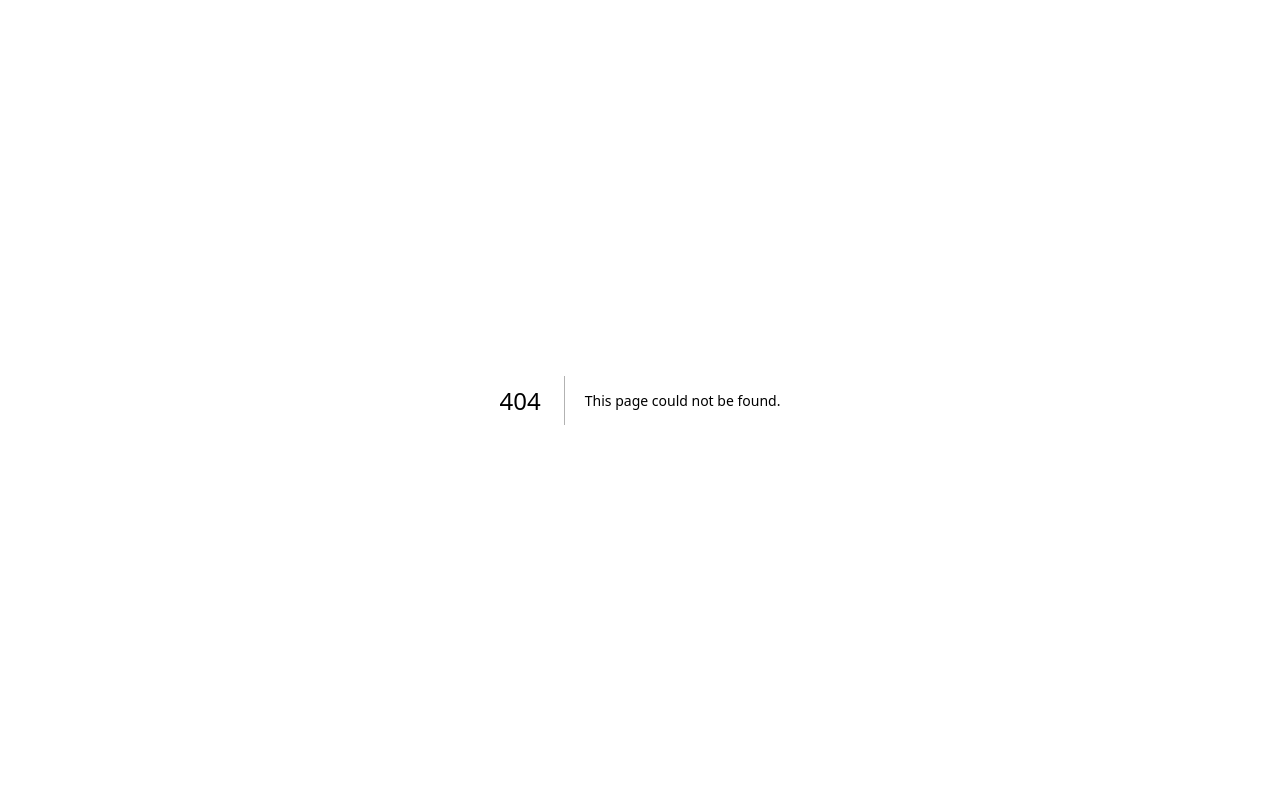
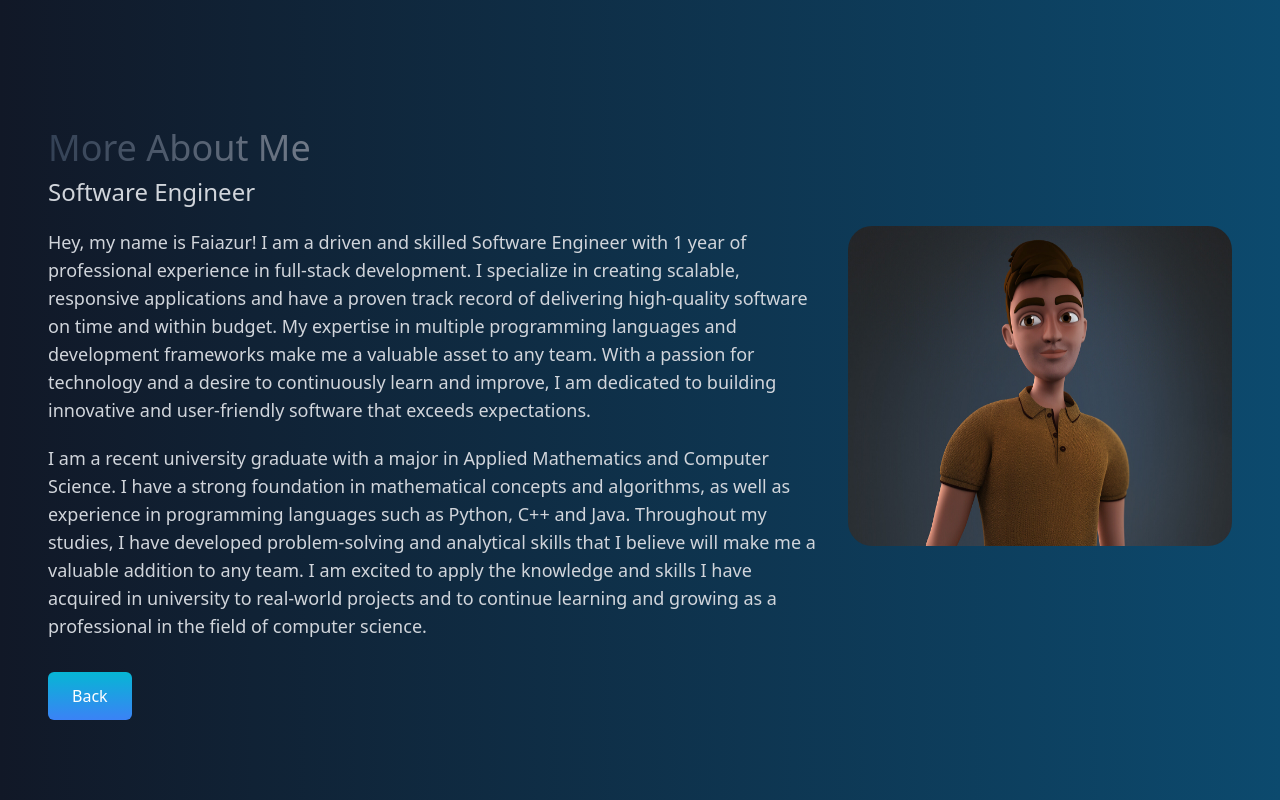
Before and after one commit to Siam63/portfolio-web-app, a Next.js app: page /AboutMePage in a window 1280 px wide. Before the commit this address had no page. Built offline with nearby package versions, Linux system fonts and the light colour scheme.

Commit message:
about me page added

```diff
--- /dev/null
+++ b/pages/AboutMePage.js
@@ -0,0 +1,48 @@
+import React from 'react'
+import selfie from '../public/cartoon-img.jpeg';
+import Image from 'next/image';
+
+function AboutMePage() {
+    return (
+        <div className="w-full h-screen bg-gradient-to-r from-gray-900 to-sky-900 p-4 text-white bg-white">
+            <div className="md:flex-row md:text-left text-center flex flex-col md:justify-evenly justify-center">
+                <div className="lg:max-w-3xl md:max-w-xl md:mt-28 flex flex-col">
+                    <h1 className="text-4xl bg-gradient-to-r from-slate-700 to-gray-200 bg-clip-text text-transparent">More About Me</h1>
+                    <p className="mt-2 text-2xl text-gray-300">Software Engineer</p>
+
+                    <p className="mt-5 text-lg text-gray-300">
+                        Hey, my name is Faiazur! I am a driven and skilled Software Engineer with 1 year of professional
+                        experience in full-stack development. I specialize in creating scalable, responsive applications and have a proven track record of delivering
+                        high-quality software on time and within budget. My expertise in multiple programming languages and development frameworks make me a valuable
+                        asset to any team. With a passion for technology and a desire to continuously learn and improve, I am dedicated to building innovative and
+                        user-friendly software that exceeds expectations.
+                    </p>
+
+                    <p className="mt-5 text-lg text-gray-300">
+                        I am a recent university graduate with a major in Applied Mathematics and Computer Science. I have a strong foundation in mathematical concepts and algorithms,
+                        as well as experience in programming languages such as Python, C++ and Java. Throughout my studies, I have developed
+                        problem-solving and analytical skills that I believe will make me a valuable addition to any team.
+                        I am excited to apply the knowledge and skills I have acquired in university to real-world projects and to continue learning and growing as a
+                        professional in the field of computer science.
+                    </p>
+
+                    <div className="md:justify-start flex justify-center">
+                        <div className="flex max-w-[80px]">
+                            <a href="/" className="text-white bg-gradient-to-b from-cyan-500 to-blue-500 px-6 py-3 my-8 mx-auto flex items-center rounded-md hover:scale-110 duration-300">Back</a>
+                        </div>
+                    </div>
+
+                </div>
+
+                <div className="md:mt-28 lg:mt-[210px] flex justify-center mt-5">
+                    <Image className="object-fill w-96 h-80 rounded-3xl" src={selfie}/>
+                </div>
+
+            </div>
+
+
+        </div>
+    )
+}
+
+export default AboutMePage
--- a/pages/index.js
+++ b/pages/index.js
@@ -37,7 +37,12 @@ export default function Home() {
               </li>
               <li>
                 <a href="/Contact" className="md:text-2xl text-xs bg-gradient-to-r from-cyan-500 to-teal-500 text-white px-4 py-2 rounded-md ml-8 transition ease-in-out delay-100 bg-blue-500 hover:scale-125">
-                  Contact Me!
+                  Get in Touch!
+                </a>
+              </li>
+              <li>
+                <a href="/AboutMePage" className="md:text-2xl text-xs bg-gradient-to-r from-cyan-500 to-teal-500 text-white px-4 py-2 rounded-md ml-8 transition ease-in-out delay-100 bg-blue-500 hover:scale-125">
+                  About Me
                 </a>
               </li>
             </ul>
```
